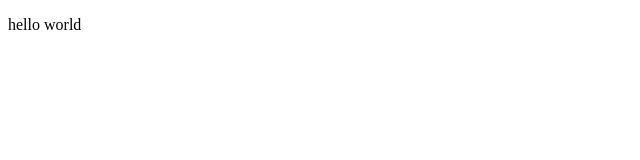
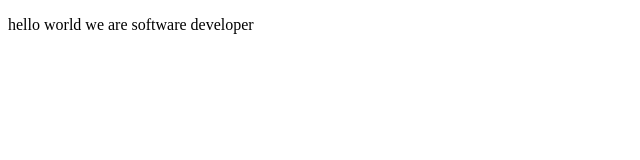
Before and after one commit to saikatgpae/MicroversePair_Saikat_Clifford, a plain HTML site: page index.html in a window 1280 px wide. Shown: the whole page, without its empty margins (0-640 px from the left). Drawn offline with Linux system fonts and the light colour scheme.

Commit message:
modified the p tag of index.html

```diff
--- a/index.html
+++ b/index.html
@@ -8,7 +8,7 @@
 
   <body>
     <script src="https://cdn.freecodecamp.org/testable-projects-fcc/v1/bundle.js"></script>
-<p>hello world</p>
+<p>hello world we are software developer</p>
     <!--
 
     Hello Camper!
```
